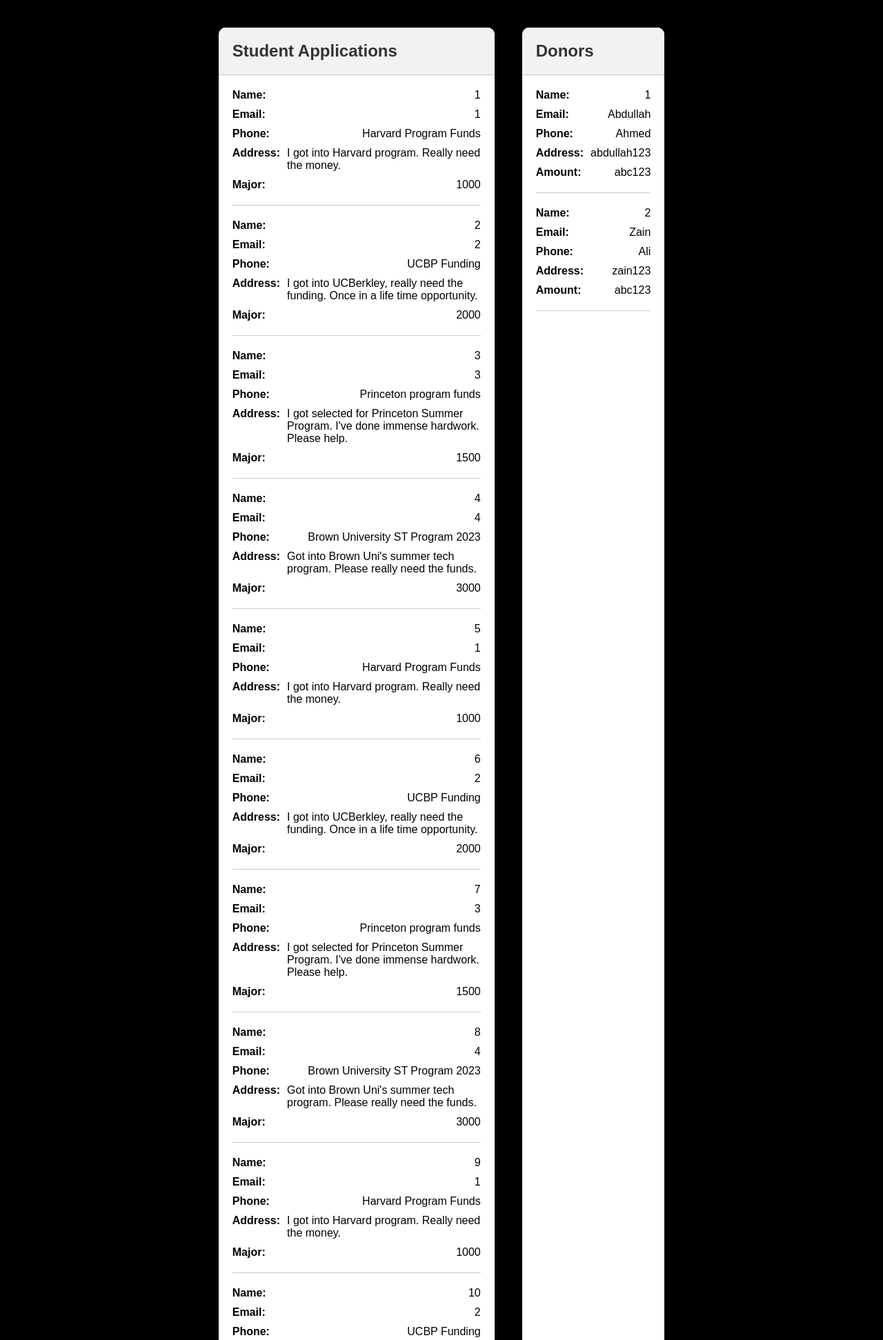
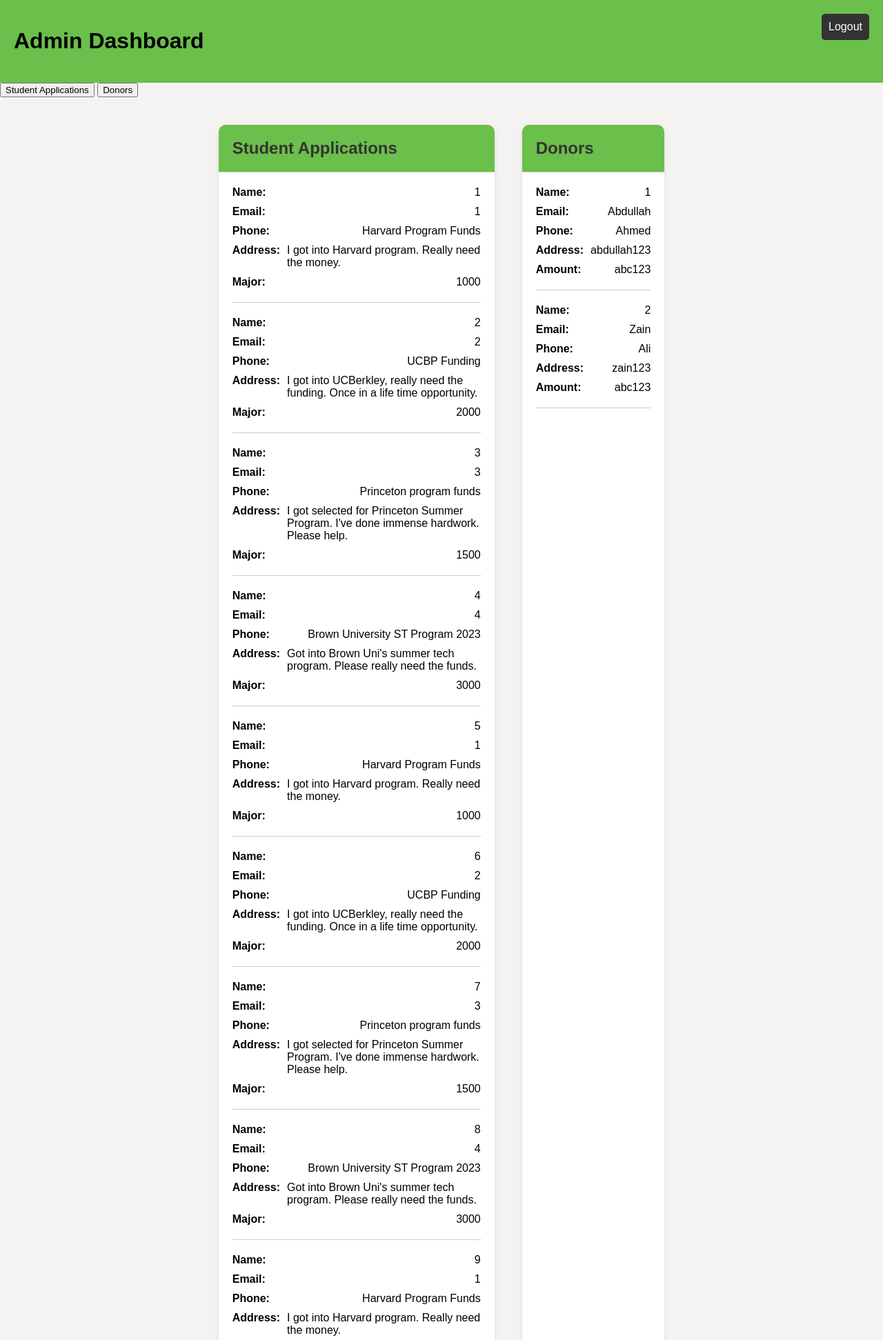
Before and after one commit to essaathar/Atiya-e-ilm, a Flask app: page /admin in a window 1280 px wide. Shown: the top 1943 px of the page at 69% size. Run offline with Flask 3, Linux system fonts and the light colour scheme; data comes from the database, SQL or seed files in the repository; both versions use the stored data as it was after the commit.

Commit message:
sponsor and admin changes

```diff
--- a/templates/admin.html
+++ b/templates/admin.html
@@ -6,9 +6,14 @@
       * {
         box-sizing: border-box;
       }
+      header {
+        background-color: #6bbf4b;
+        padding: 20px;
+        text-align: left;
+      }
 
       body {
-        background-color: #000000;
+        background-color: #f5f2f2;
         font-family: Arial, sans-serif;
         margin: 0;
       }
@@ -30,7 +35,7 @@
       }
 
       .card-header {
-        background-color: #f2f2f2;
+        background-color: #6bbf4b;
         border-bottom: 1px solid #ccc;
         color: #333;
         font-size: 24px;
@@ -58,10 +63,110 @@
         border-top: 1px solid #ccc;
         margin: 20px 0;
       }
+      .logout {
+        position: absolute;
+        top: 20px;
+        right: 20px;
+      }
+
+      .logout a {
+        display: inline-block;
+        padding: 10px;
+        background-color: #333333;
+        color: #ffffff;
+        text-decoration: none;
+        border-radius: 5px;
+      }
+
+      .logout a:hover {
+        background-color: #6bbf4b;
+      }
     </style>
   </head>
   <body>
+    <header>
+      <h1>Admin Dashboard</h1>
+    </header>
+    <div class="buttons-container">
+      <button id="applications-button">Student Applications</button>
+      <button id="donors-button">Donors</button>
+    </div>
+    <script>
+      const applicationsButton = document.getElementById('applications-button');
+      const applicationsCard = document.getElementById('applications-card');
+      const donorsButton = document.getElementById('donors-button');
+      const donorsCard = document.getElementById('donors-card');
+
+      applicationsButton.addEventListener('click', () => {
+        applicationsCard.style.display = 'block';
+        donorsCard.style.display = 'none';
+      });
+
+      donorsButton.addEventListener('click', () => {
+        applicationsCard.style.display = 'none';
+        donorsCard.style.display = 'block';
+      });
+    </script>
     <div class="cards-container">
+      <div class="card" id="applications-card">
+        <div class="card-header">Student Applications</div>
+        <div class="card-body">
+          {% for application in applications %}
+          <div class="card-row">
+            <label>Name:</label>
+            <span>{{ application.name }}</span>
+          </div>
+          <div class="card-row">
+            <label>Email:</label>
+            <span>{{ application.email }}</span>
+          </div>
+          <div class="card-row">
+            <label>Phone:</label>
+            <span>{{ application.phone }}</span>
+          </div>
+          <div class="card-row">
+            <label>Address:</label>
+            <span>{{ application.address }}</span>
+          </div>
+          <div class="card-row">
+            <label>Major:</label>
+            <span>{{ application.major }}</span>
+          </div>
+          <hr>
+          {% endfor %}
+        </div>
+      </div>
+      <div class="card" id="donors-card">
+        <div class="card-header">Donors</div>
+        <div class="card-body">
+          {% for donor in donors %}
+          <div class="card-row">
+            <label>Name:</label>
+            <span>{{ donor.name }}</span>
+          </div>
+          <div class="card-row">
+            <label>Email:</label>
+            <span>{{ donor.email }}</span>
+          </div>
+          <div class="card-row">
+            <label>Phone:</label>
+            <span>{{ donor.phone }}</span>
+          </div>
+          <div class="card-row">
+            <label>Address:</label>
+            <span>{{ donor.address }}</span>
+          </div>
+          <div class="card-row">
+            <label>Amount:</label>
+            <span>{{ donor.amount }}</span>
+          </div>
+          <hr>
+          {% endfor %}
+        </div>
+      </div>
+    </div>
+
+    <!-- <div class="cards-container">
       <div class="card">
         <div class="card-header">Student Applications</div>
         <div class="card-body">
@@ -116,8 +221,11 @@
           </div>
           <hr>
           {% endfor %}
-        </div>
+        </div> -->
       </div>
+    </div>
+    <div class="logout">
+      <a href="/">Logout</a>
     </div>
   </body>
 </html>
--- a/templates/sponsor_homepage.html
+++ b/templates/sponsor_homepage.html
@@ -14,7 +14,7 @@
       header {
         background-color: #6bbf4b;
         padding: 20px;
-        text-align: center;
+        text-align: left;
       }
 
       h1 {
```
Also changed, not shown: atiya-e-ilm.db.
